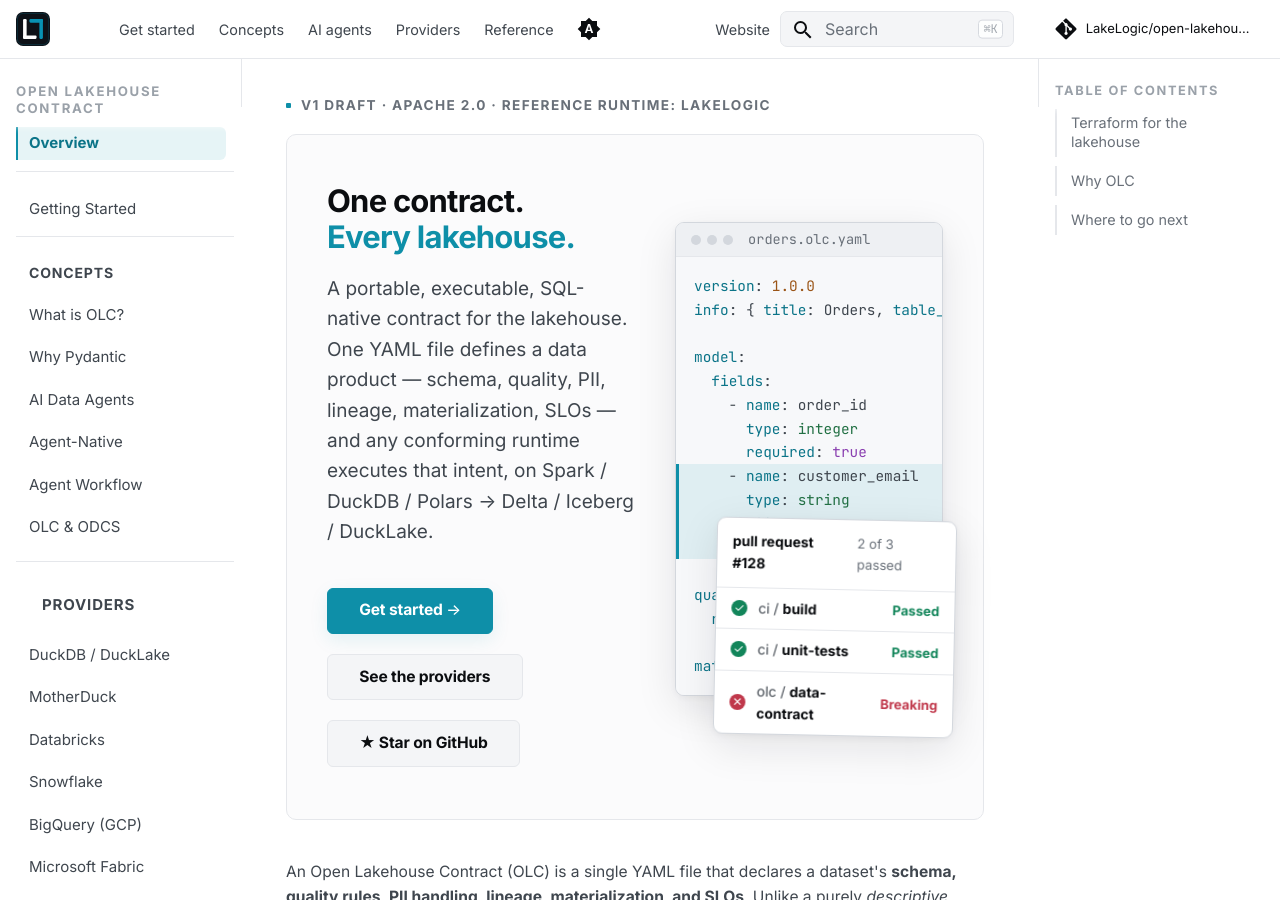
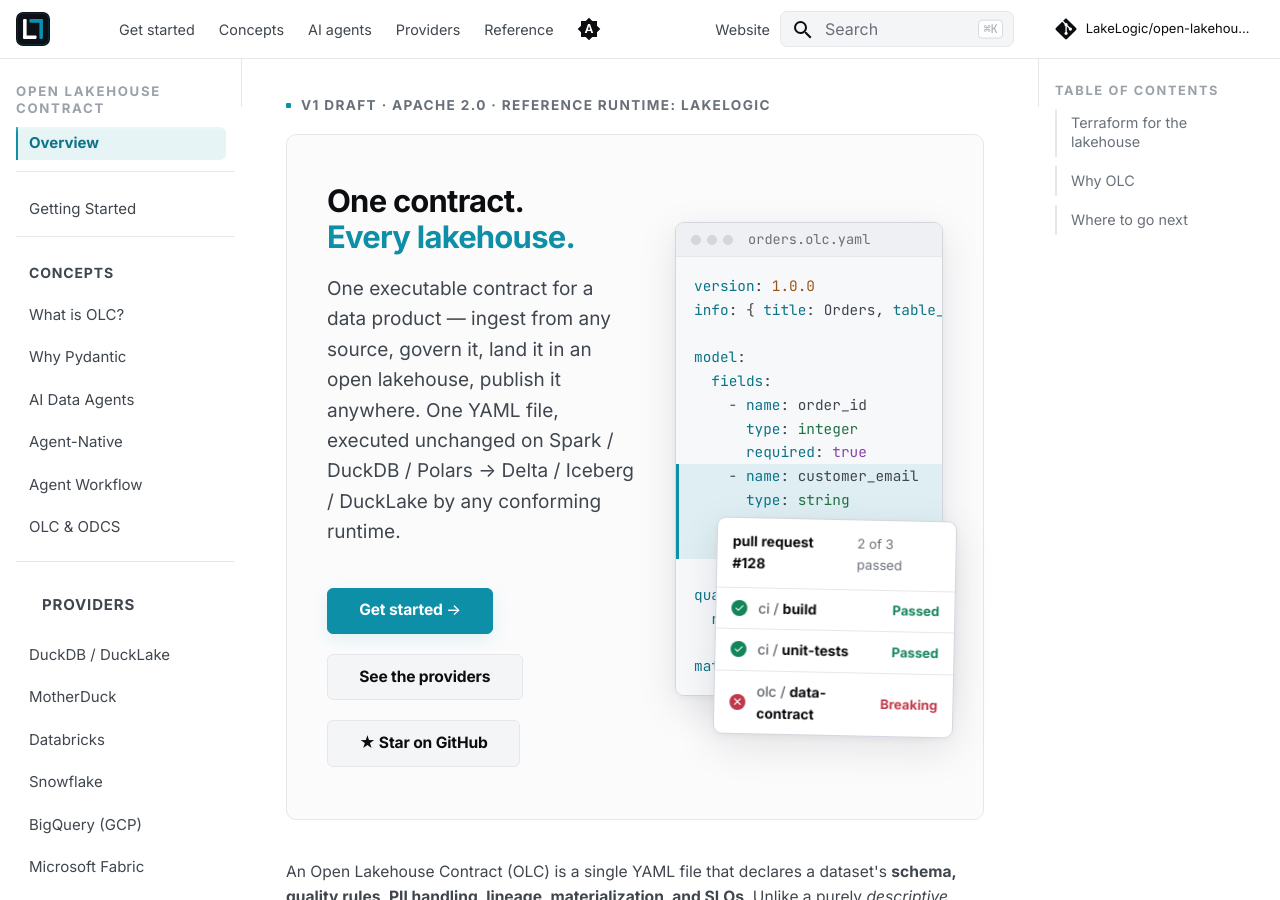
Before and after one commit to LakeLogic/open-lakehouse-contract, an MkDocs documentation site: the page built from docs/index.md, in a window 1280 px wide and 900 px high. Built offline with MkDocs 1.6.1 and Material for MkDocs 9.7.7, drawn with Linux system fonts in a browser that asks for light colours; comment, search, counter and statistics services are not loaded.

Commit message:
docs: update README, banner, and index descriptions for clarity and consistency

```diff
--- a/docs/index.md
+++ b/docs/index.md
@@ -1,11 +1,11 @@
 ---
 title: Open Lakehouse Contract
-description: A portable, executable, SQL-native contract for the lakehouse — one file that defines a data product's schema, quality, PII, lineage, materialization, and SLOs, executed by any conforming runtime.
+description: One executable contract for a data product — ingest from any source, govern it, land it in an open lakehouse, publish it anywhere. Portable, SQL-native, engine-agnostic; executed unchanged by any conforming runtime.
 ---
 
 <div class="ll-eyebrow"><span class="ll-eyebrow__pip"></span> v1 draft · Apache 2.0 · reference runtime: LakeLogic</div>
 
-<div class="hero-section"><div class="hero-content"><h1 class="hero-title">One contract.<br><span style="color:var(--md-accent-fg-color)">Every lakehouse.</span></h1><p class="hero-subtitle">A portable, executable, SQL-native contract for the lakehouse. One YAML file defines a data product — schema, quality, PII, lineage, materialization, SLOs — and any conforming runtime executes that intent, on Spark / DuckDB / Polars → Delta / Iceberg / DuckLake.</p><div class="hero-cta"><a class="md-button md-button--primary" href="getting-started.html">Get started →</a> <a class="md-button md-button--secondary" href="providers/index.html">See the providers</a> <a class="md-button" href="https://github.com/LakeLogic/open-lakehouse-contract" target="_blank">★ Star on GitHub</a></div></div><div class="hero-visual"><div class="ll-win ll-win--yaml"><div class="ll-win__head"><span class="ll-win__dots"><i></i><i></i><i></i></span><span class="ll-win__name">orders.olc.yaml</span></div><pre class="ll-code"><span class="k">version</span>: <span class="n">1.0.0</span>
+<div class="hero-section"><div class="hero-content"><h1 class="hero-title">One contract.<br><span style="color:var(--md-accent-fg-color)">Every lakehouse.</span></h1><p class="hero-subtitle">One executable contract for a data product — ingest from any source, govern it, land it in an open lakehouse, publish it anywhere. One YAML file, executed unchanged on Spark / DuckDB / Polars → Delta / Iceberg / DuckLake by any conforming runtime.</p><div class="hero-cta"><a class="md-button md-button--primary" href="getting-started.html">Get started →</a> <a class="md-button md-button--secondary" href="providers/index.html">See the providers</a> <a class="md-button" href="https://github.com/LakeLogic/open-lakehouse-contract" target="_blank">★ Star on GitHub</a></div></div><div class="hero-visual"><div class="ll-win ll-win--yaml"><div class="ll-win__head"><span class="ll-win__dots"><i></i><i></i><i></i></span><span class="ll-win__name">orders.olc.yaml</span></div><pre class="ll-code"><span class="k">version</span>: <span class="n">1.0.0</span>
 <span class="k">info</span>: { <span class="k">title</span>: Orders, <span class="k">table_name</span>: orders }
 
 <span class="k">model</span>:
--- a/mkdocs.yml
+++ b/mkdocs.yml
@@ -1,8 +1,8 @@
 site_name: Open Lakehouse Contract
 site_description: >
-  One human-readable contract that both describes and executes a data product —
-  portable across engines, table formats, and platforms. The open, executable,
-  agent-native contract for the lakehouse.
+  One executable contract for a data product — ingest from any source, govern it,
+  land it in an open lakehouse, publish it anywhere. Portable, SQL-native,
+  engine-agnostic; the open, executable, agent-native contract for lakehouse data products.
 site_url: https://lakelogic.github.io/open-lakehouse-contract/
 site_author: LakeLogic
 repo_name: LakeLogic/open-lakehouse-contract
```
Also changed, not shown: README.md (+55 -15 lines), assets/banner.svg.
